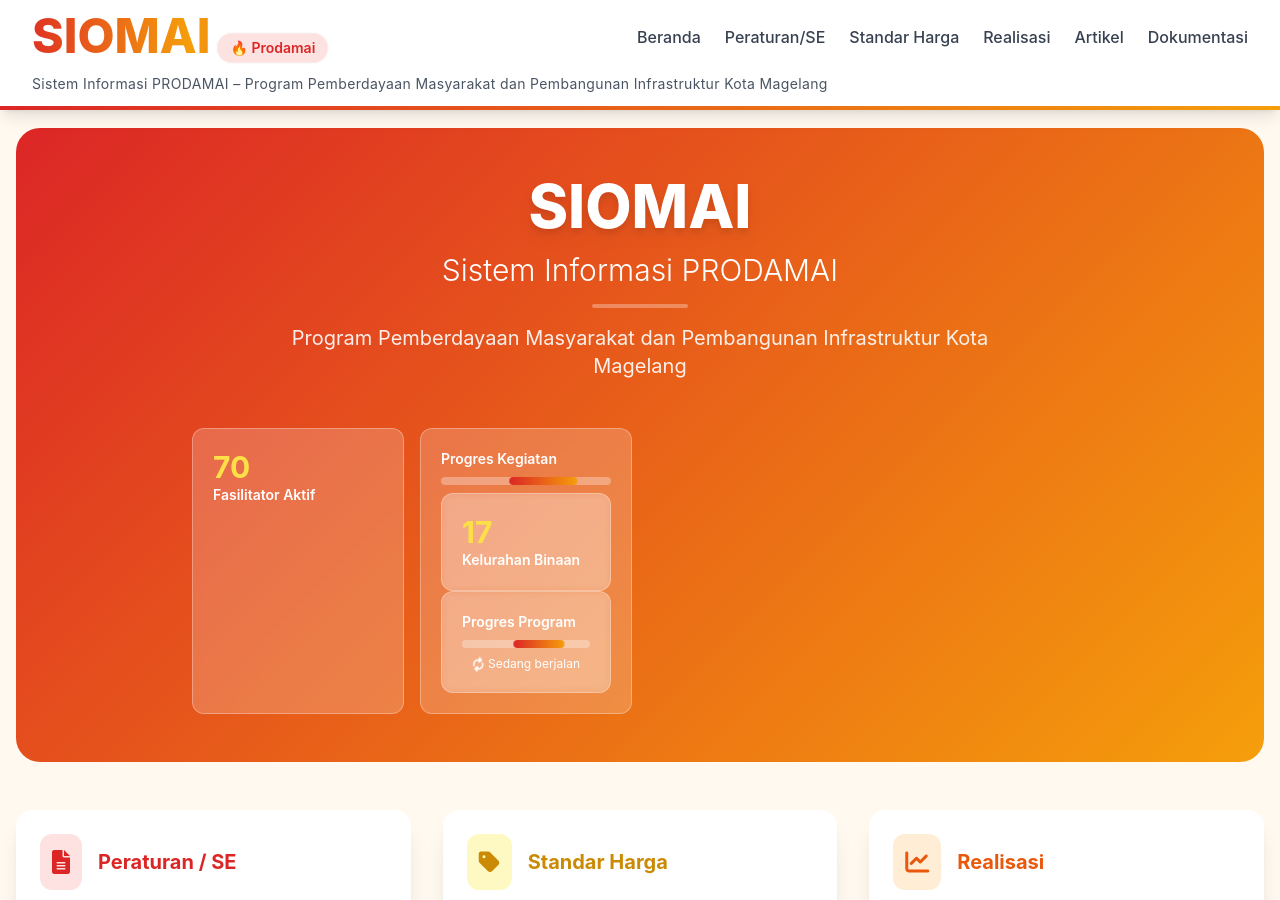
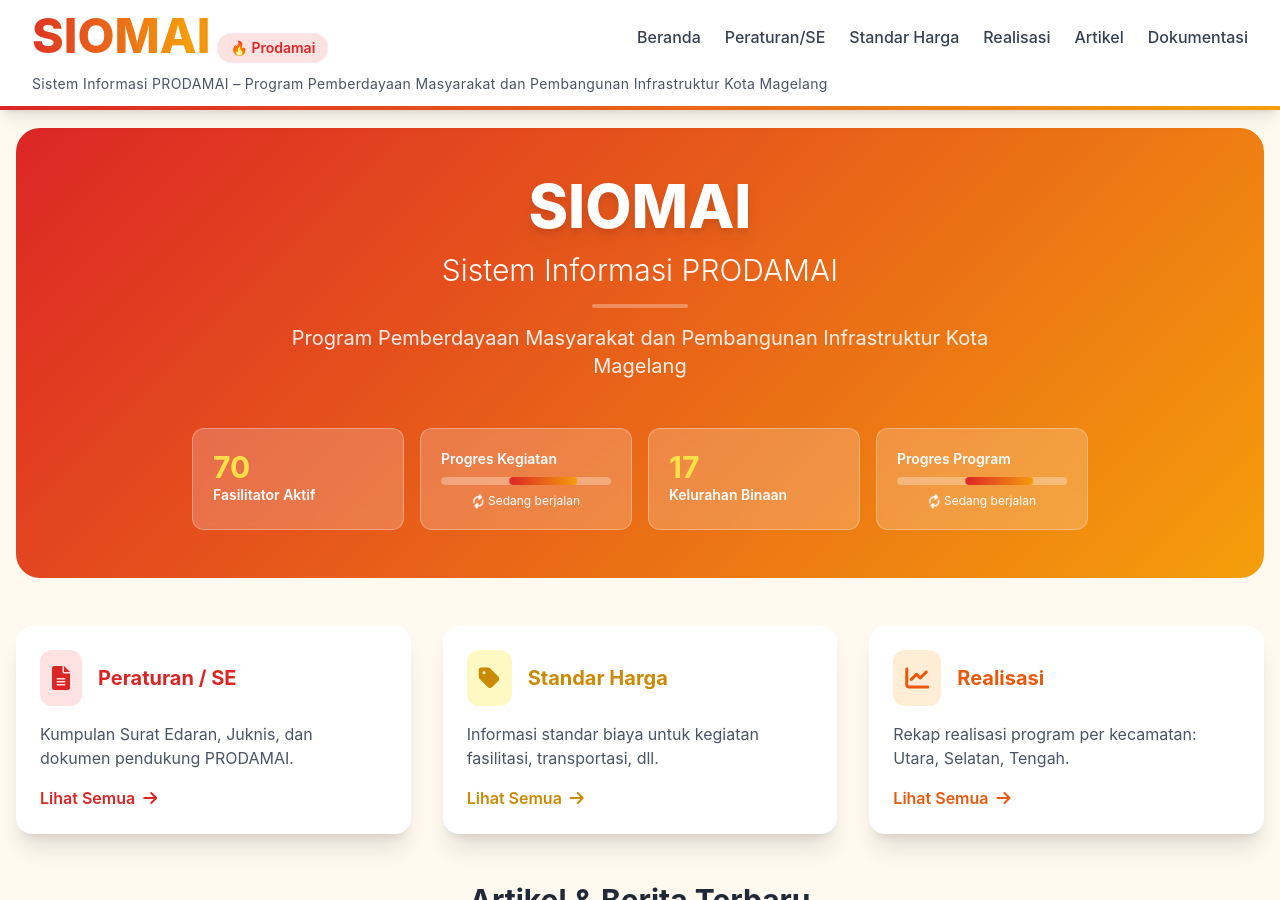
Before and after one commit to fasilitatormgl/siomai, a Jekyll site: the page built from index.html, in a window 1280 px wide and 900 px high. Built offline with Jekyll 4.4.1, drawn with Linux system fonts in a browser that asks for light colours; nearby versions of some CDN libraries.

Commit message:
Update index.html

```diff
--- a/index.html
+++ b/index.html
@@ -12,21 +12,33 @@ title: Beranda
         <p class="text-xl max-w-3xl mx-auto opacity-90">Program Pemberdayaan Masyarakat dan Pembangunan Infrastruktur Kota Magelang</p>
     </div>
 
-    <!-- Statistik (3 card + 1 progres) -->
+    <!-- Statistik (4 card: Fasilitator, Progres Kegiatan, Kelurahan, Progres Program) -->
     <div class="grid grid-cols-2 md:grid-cols-4 gap-4 mt-12 max-w-4xl mx-auto">
+        <!-- Card 1: Fasilitator Aktif -->
         <div class="bg-white bg-opacity-20 backdrop-blur-sm rounded-xl p-5 border border-white border-opacity-30 hover-scale">
             <div class="text-3xl font-bold text-yellow-300">70</div>
             <div class="text-sm font-semibold">Fasilitator Aktif</div>
         </div>
+
+        <!-- Card 2: Progres Kegiatan (bar animasi + teks) -->
         <div class="bg-white bg-opacity-20 backdrop-blur-sm rounded-xl p-5 border border-white border-opacity-30 hover-scale">
             <div class="text-sm font-semibold text-white mb-2">Progres Kegiatan</div>
             <div class="progress-bar-container bg-white/30 rounded-full h-2 w-full overflow-hidden mb-2">
                 <div class="progress-bar-animate h-full w-2/5 rounded-full"></div>
             </div>
-            <div class="bg-white bg-opacity-20 backdrop-blur-sm rounded-xl p-5 border border-white border-opacity-30 hover-scale">
+            <div class="text-white text-xs flex items-center justify-center gap-1">
+                <i class="fas fa-sync-alt animate-spin"></i>
+                <span>Sedang berjalan</span>
+            </div>
+        </div>
+
+        <!-- Card 3: Kelurahan Binaan -->
+        <div class="bg-white bg-opacity-20 backdrop-blur-sm rounded-xl p-5 border border-white border-opacity-30 hover-scale">
             <div class="text-3xl font-bold text-yellow-300">17</div>
             <div class="text-sm font-semibold">Kelurahan Binaan</div>
-            </div>
+        </div>
+
+        <!-- Card 4: Progres Program (bar animasi + teks) -->
         <div class="bg-white bg-opacity-20 backdrop-blur-sm rounded-xl p-5 border border-white border-opacity-30 hover-scale">
             <div class="text-sm font-semibold text-white mb-2">Progres Program</div>
             <div class="progress-bar-container bg-white/30 rounded-full h-2 w-full overflow-hidden mb-2">
@@ -170,7 +182,6 @@ title: Beranda
         else currentIndex = totalSlides - slidesToShow;
         updateCarousel();
     }
-
     if (prevBtn && nextBtn) {
         nextBtn.addEventListener('click', nextSlide);
         prevBtn.addEventListener('click', prevSlide);
@@ -178,4 +189,4 @@ title: Beranda
         window.addEventListener('resize', updateCarousel);
         updateCarousel();
     }
-    </script>
+                                                                                                                                                                  </script>
```
